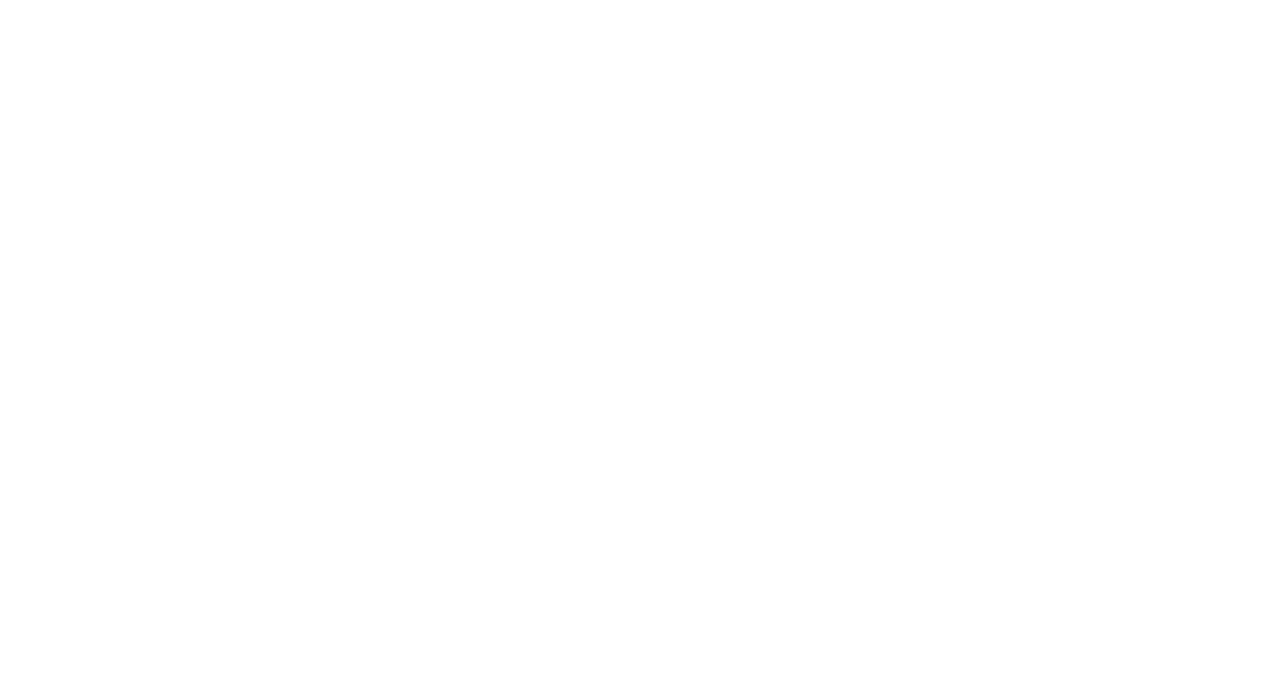
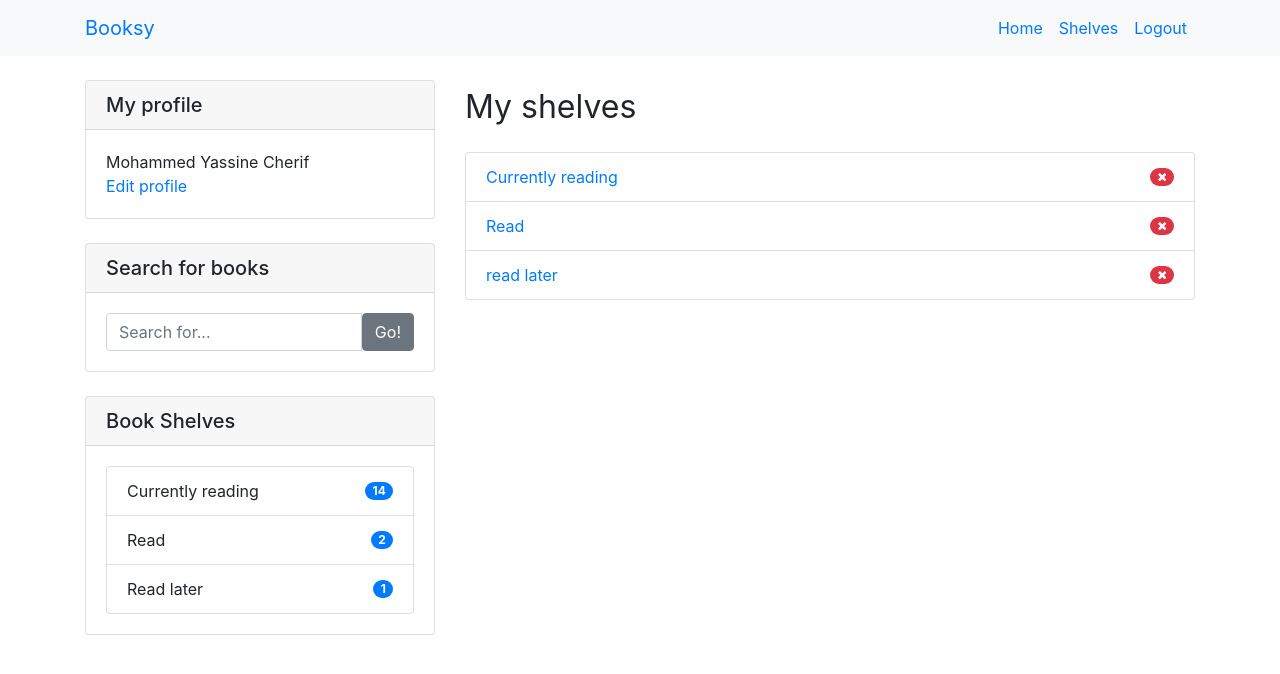
Before and after one commit to abdelhadinaimi/booksy, an Angular app in the folder client/: page /shelves in a window 1280 px wide. Before the commit this address led to /. Shown: the top 674 px of the page. Built offline with nearby package versions, Linux system fonts and the light colour scheme.

Commit message:
shelf detail component

```diff
--- a/client/src/app/app-routing.module.ts
+++ b/client/src/app/app-routing.module.ts
@@ -2,12 +2,14 @@
 import { Routes, RouterModule } from '@angular/router';
 import { HomeComponent } from './components/home/home.component';
 import { BooksComponent } from './components/books/books.component';
+import { ShelvesComponent } from './components/shelves/shelves.component';
 
 
 const routes: Routes = [
   {path: '',component: HomeComponent,
   children: [
-  {path: 'books', component:BooksComponent}
+  {path: 'books', component:BooksComponent},
+  {path: 'shelves', component:ShelvesComponent}
   ]}
 ];
 
--- a/client/src/app/app.module.ts
+++ b/client/src/app/app.module.ts
@@ -5,12 +5,14 @@
 import { AppComponent } from './app.component';
 import { HomeComponent } from './components/home/home.component';
 import { BooksComponent } from './components/books/books.component';
+import { ShelvesComponent } from './components/shelves/shelves.component';
 
 @NgModule({
   declarations: [
     AppComponent,
     HomeComponent,
-    BooksComponent
+    BooksComponent,
+    ShelvesComponent
   ],
   imports: [
     BrowserModule,
--- /dev/null
+++ b/client/src/app/components/shelves/shelves.component.html
@@ -0,0 +1,17 @@
+<h1 class="my-4">
+    <small>My shelves</small>
+</h1>
+<ul class="list-group">
+    <li class="list-group-item d-flex justify-content-between align-items-center">
+        <a href="#">Currently reading</a>
+        <span class="badge badge-danger badge-pill"><i class="fa fa-times"></i></span>
+    </li>
+    <li class="list-group-item d-flex justify-content-between align-items-center">
+        <a href="#">Read</a>
+        <span class="badge badge-danger badge-pill"><i class="fa fa-times"></i></span>
+    </li>
+    <li class="list-group-item d-flex justify-content-between align-items-center">
+        <a href="#">read later</a>
+        <span class="badge badge-danger badge-pill"><i class="fa fa-times"></i></span>
+    </li>
+</ul>
--- /dev/null
+++ b/client/src/app/components/shelves/shelves.component.ts
@@ -0,0 +1,15 @@
+import { Component, OnInit } from '@angular/core';
+
+@Component({
+  selector: 'app-shelves',
+  templateUrl: './shelves.component.html',
+  styleUrls: ['./shelves.component.scss']
+})
+export class ShelvesComponent implements OnInit {
+
+  constructor() { }
+
+  ngOnInit() {
+  }
+
+}
--- a/client/src/index.html
+++ b/client/src/index.html
@@ -18,6 +18,7 @@
   <script src="https://stackpath.bootstrapcdn.com/bootstrap/4.3.1/js/bootstrap.min.js"
     integrity="sha384-JjSmVgyd0p3pXB1rRibZUAYoIIy6OrQ6VrjIEaFf/nJGzIxFDsf4x0xIM+B07jRM"
     crossorigin="anonymous"></script>
+    <link rel="stylesheet" href="https://cdnjs.cloudflare.com/ajax/libs/font-awesome/4.7.0/css/font-awesome.min.css">
 </head>
 
 <body>
```
Also changed, not shown: client/src/app/components/shelves/shelves.component.scss (added), 1 other file (tests, documents, lock files or other folders).
